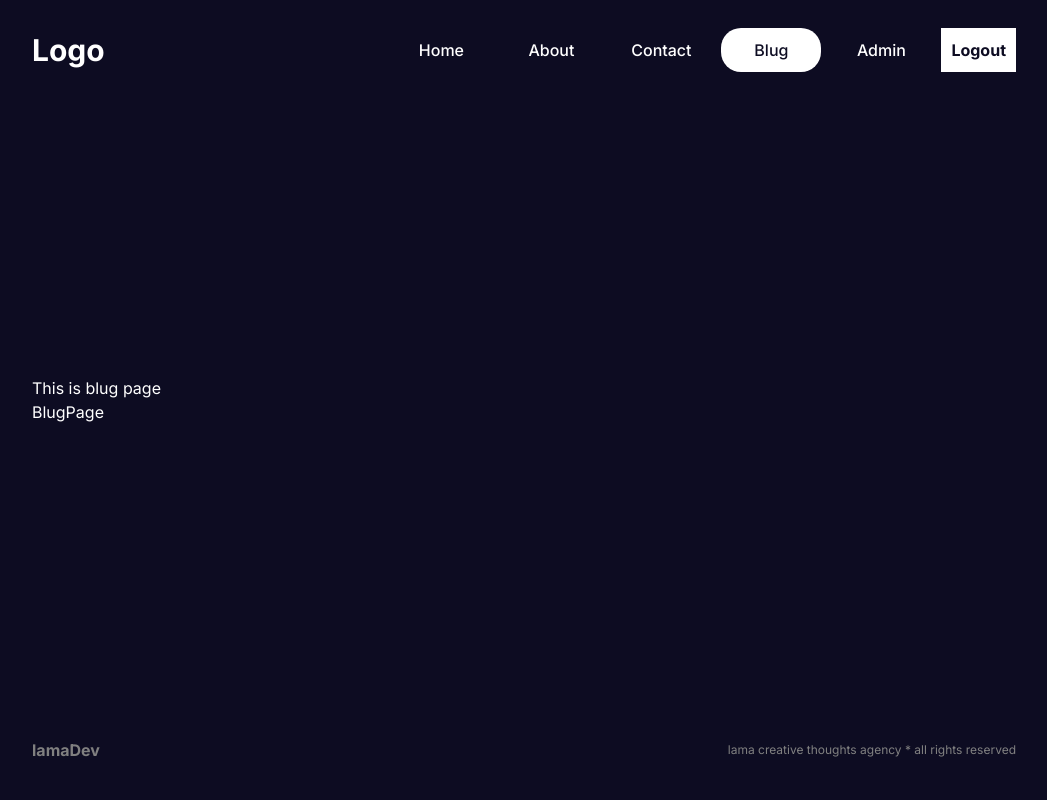
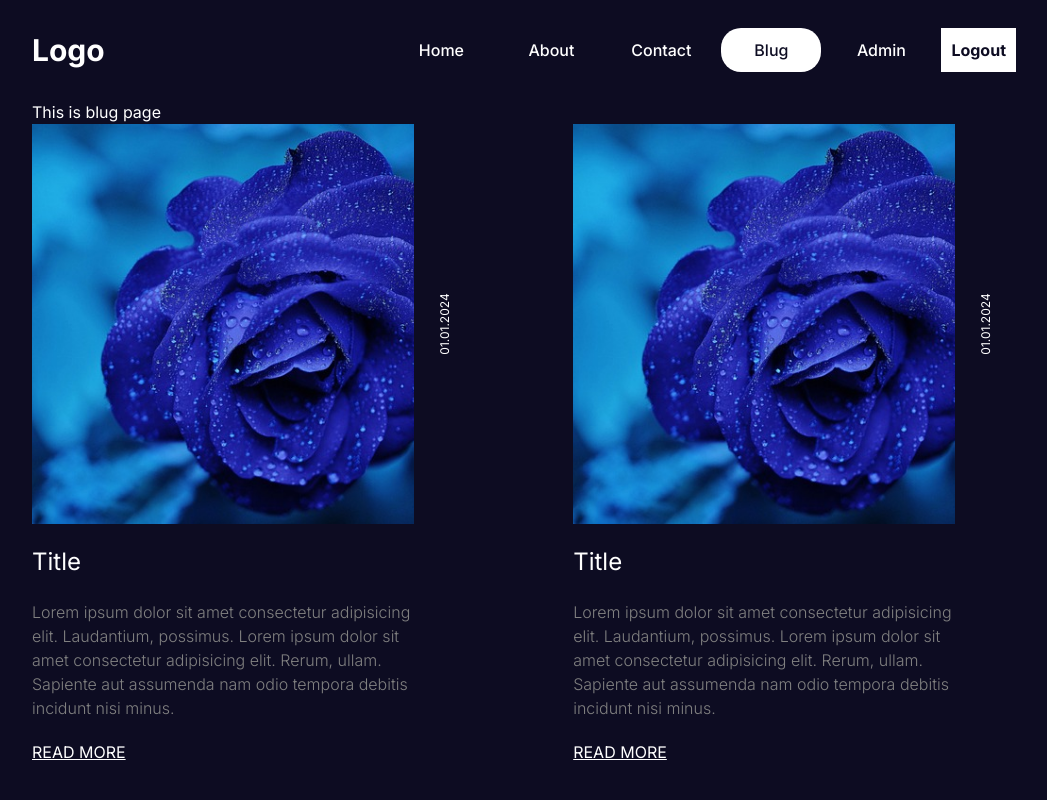
Before and after one commit to alirezatalebizadeh/learn_next_lamadev, a Next.js app in the folder learn-next-lamadev/: page /blug in a window 1280 px wide. Shown: the top 800 px of the page, without its empty margins (116-1163 px from the left). Built offline with nearby package versions, Linux system fonts and the light colour scheme.

Commit message:
create post blug design

```diff
--- /dev/null
+++ b/learn-next-lamadev/src/app/blug/blugPage.module.css
@@ -0,0 +1,21 @@
+.container {
+  display: flex;
+  justify-content: space-between;
+  flex-wrap: wrap;
+  gap: 20px;
+}
+
+.post {
+  width: 30%;
+}
+
+@media screen and (max-width: 1280px) {
+  .post {
+    width: 45%;
+  }
+}
+@media screen and (max-width: 768px) {
+  .post {
+    width: 100%;
+  }
+}
--- a/learn-next-lamadev/src/app/blug/page.jsx
+++ b/learn-next-lamadev/src/app/blug/page.jsx
@@ -1,5 +1,21 @@
-import React from "react";
+import styles from "./blugPage.module.css";
+import PostCard from "@/components/postCard/PostCard";
 
 export default function BlugPage() {
-  return <div>BlugPage</div>;
+  return (
+    <div className={styles.container}>
+      <div className={styles.post}>
+        <PostCard />
+      </div>
+      <div className={styles.post}>
+        <PostCard />
+      </div>
+      <div className={styles.post}>
+        <PostCard />
+      </div>
+      <div className={styles.post}>
+        <PostCard />
+      </div>
+    </div>
+  );
 }
--- a/learn-next-lamadev/src/components/postCard/postCard.jsx
+++ b/learn-next-lamadev/src/components/postCard/postCard.jsx
@@ -0,0 +1,28 @@
+import Image from "next/image";
+import styles from "./postCard.module.css";
+import Link from "next/link";
+
+export default function postCard() {
+  return (
+    <div className={styles.container}>
+      <div className={styles.top}>
+        <div className={styles.imgContainer}>
+          <Image alt="" src="/flower2.png" fill className={styles.img} />
+        </div>
+        <span className={styles.date}>01.01.2024</span>
+      </div>
+      <div className={styles.bottom}>
+        <h1 className={styles.title}>Title</h1>
+        <p className={styles.desc}>
+          Lorem ipsum dolor sit amet consectetur adipisicing elit. Laudantium,
+          possimus. Lorem ipsum dolor sit amet consectetur adipisicing elit.
+          Rerum, ullam. Sapiente aut assumenda nam odio tempora debitis incidunt
+          nisi minus.
+        </p>
+        <Link className={styles.link} href="/blug/post">
+          READ MORE
+        </Link>
+      </div>
+    </div>
+  );
+}
--- a/learn-next-lamadev/src/components/postCard/postCard.module.css
+++ b/learn-next-lamadev/src/components/postCard/postCard.module.css
@@ -1,3 +1,40 @@
-.container{
+.container {
+  display: flex;
+  flex-direction: column;
+  gap: 20px;
+  margin-bottom: 20px;
+}
+.top {
+  display: flex;
+}
 
+.imgContainer {
+  width: 90%;
+  height: 400px;
+  position: relative;
 }
+.img {
+  object-fit: cover;
+}
+.date {
+  font-size: 12px;
+  transform: rotate(270deg);
+  margin: auto;
+}
+.bottom {
+}
+
+.title {
+  width: 90%;
+  font-size: 24px;
+  margin-bottom: 20px;
+}
+.link {
+  text-decoration: underline;
+}
+.desc {
+  width: 90%;
+  margin-bottom: 20px;
+  color: gray;
+  font-weight: 300;
+}
```
